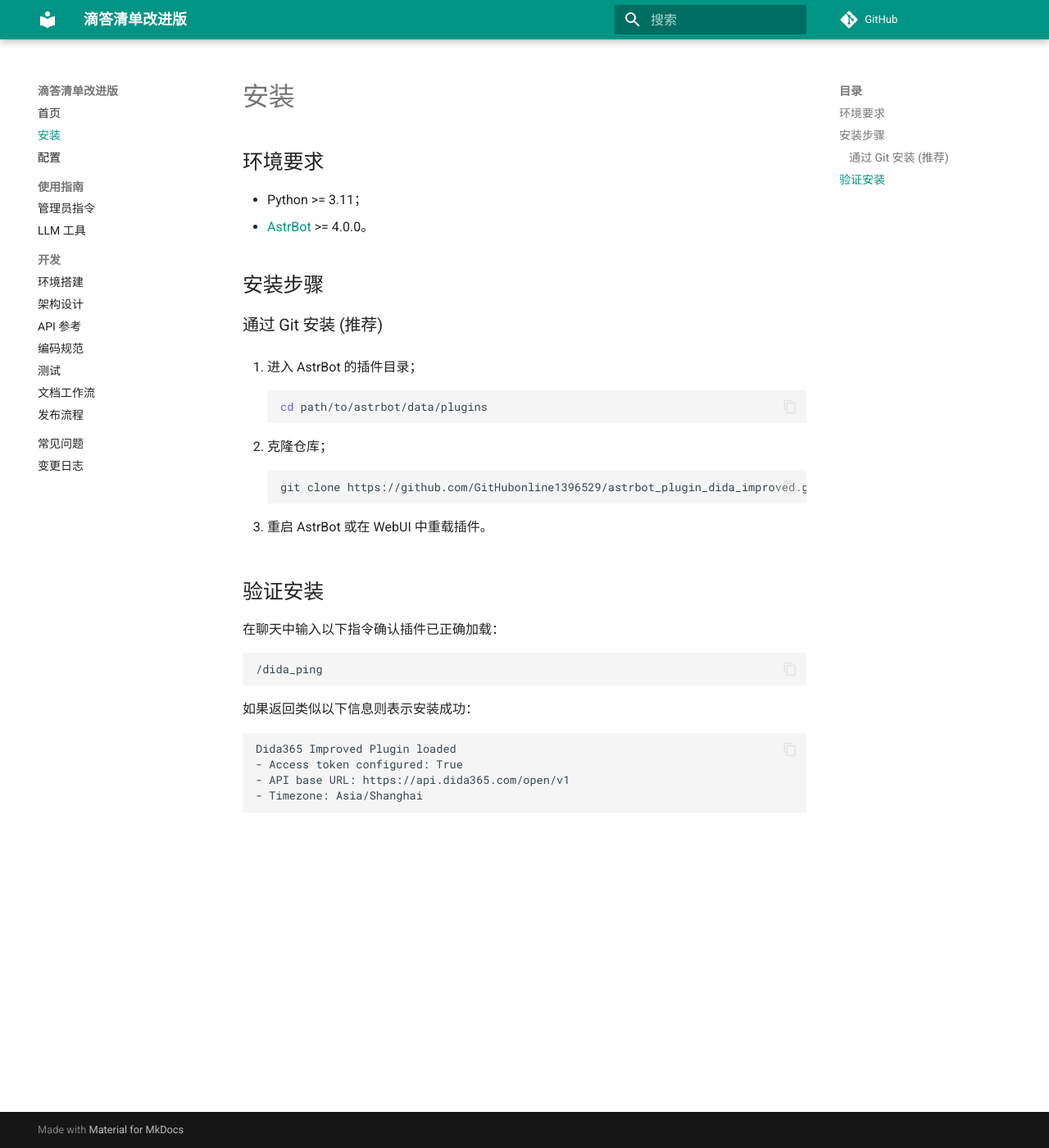
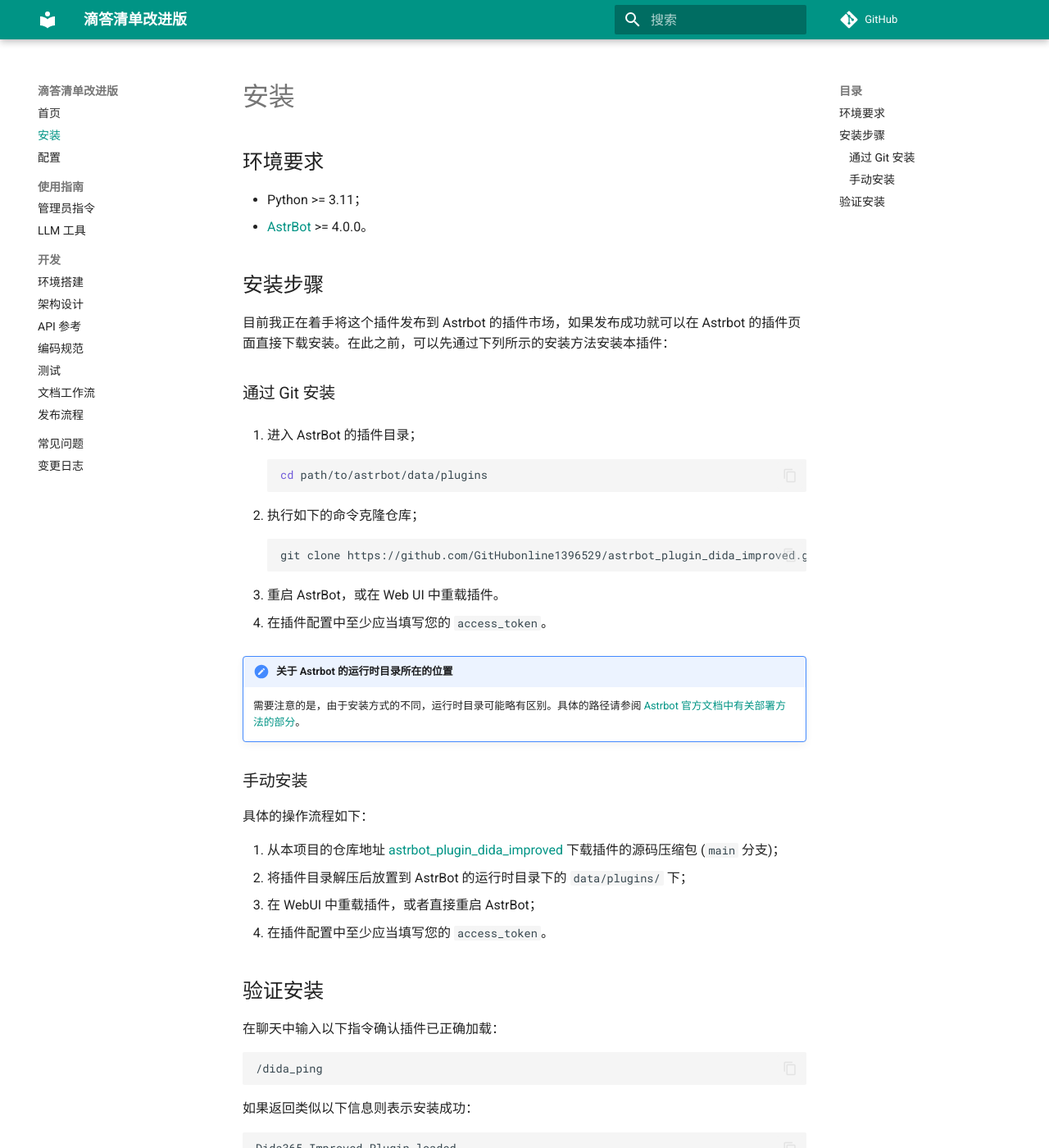
Before and after one commit to GitHubonline1396529/astrbot_plugin_dida_improved, an MkDocs documentation site: the page built from docs/installation.md, in a window 1280 px wide and 1400 px high. Shown: the whole window at 82% size. Built offline with MkDocs 1.6.1 and Material for MkDocs 9.7.7, drawn with Linux system fonts in a browser that asks for light colours; comment, search, counter and statistics services are not loaded.

Commit message:
docs: update installation instructions for clarity and add Git installation details

````diff
--- a/docs/installation.md
+++ b/docs/installation.md
@@ -7,7 +7,9 @@
 
 ## 安装步骤
 
-### 通过 Git 安装 (推荐)
+目前我正在着手将这个插件发布到 Astrbot 的插件市场，如果发布成功就可以在 Astrbot 的插件页面直接下载安装。在此之前，可以先通过下列所示的安装方法安装本插件：
+
+### 通过 Git 安装
 
 1. 进入 AstrBot 的插件目录；
 
@@ -15,13 +17,27 @@
     cd path/to/astrbot/data/plugins
     ```
 
-2. 克隆仓库；
+2. 执行如下的命令克隆仓库；
 
     ```bash
     git clone https://github.com/GitHubonline1396529/astrbot_plugin_dida_improved.git
     ```
 
-3. 重启 AstrBot 或在 WebUI 中重载插件。
+3. 重启 AstrBot，或在 Web UI 中重载插件。
+
+4. 在插件配置中至少应当填写您的 `access_token`。
+
+!!! note "关于 Astrbot 的运行时目录所在的位置"
+    需要注意的是，由于安装方式的不同，运行时目录可能略有区别。具体的路径请参阅 [Astrbot 官方文档中有关部署方法的部分](https://docs.astrbot.app/deploy/astrbot/package.html)。
+
+### 手动安装
+
+具体的操作流程如下：
+
+1. 从本项目的仓库地址 [astrbot_plugin_dida_improved](https://github.com/GitHubonline1396529/astrbot_plugin_dida_improved) 下载插件的源码压缩包 (`main` 分支)；
+2. 将插件目录解压后放置到 AstrBot 的运行时目录下的 `data/plugins/` 下；
+3. 在 WebUI 中重载插件，或者直接重启 AstrBot；
+4. 在插件配置中至少应当填写您的 `access_token`。
 
 ## 验证安装
 
````
Also changed, not shown: docs/index.md (+2 -13 lines).
